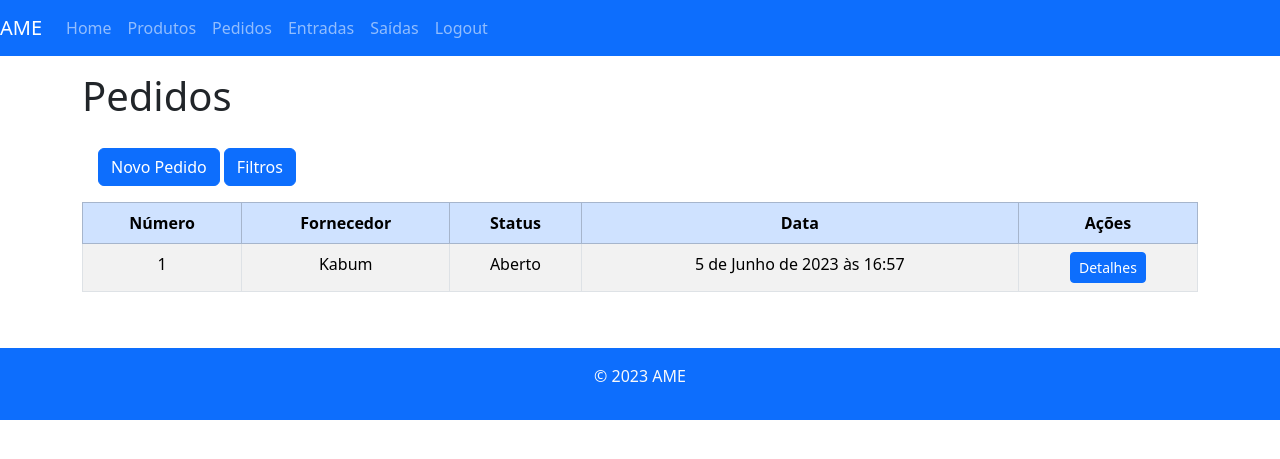
After one commit to joaocbarrozo/Inventory, a Django app: page /pedidos/ in a window 1280 px wide. The commit adds this page. Shown: the top 459 px of the page. Run offline with Django 4.2, Linux system fonts and the light colour scheme; a user stored in the database is signed in; data comes from the database, SQL or seed files in the repository; some libraries are stand-ins or nearby versions.

Commit message:
Tela de pedidos e parte da de detalhes de pedidos

```diff
--- a/almoxarifado/forms.py
+++ b/almoxarifado/forms.py
@@ -75,9 +75,17 @@ class TransactionForm(forms.ModelForm):
 class PedidoForm(forms.ModelForm):
     class Meta:
         model = Pedido
-        fields = []
+        fields = ["fornecedor", "status"]
+        widgets = {
+            'fornecedor': forms.Select(attrs={'class': 'form-control'}),
+            'status': forms.Select(attrs={'class': 'form-control'}),
+        }
 
 class ProdutoPedidoForm(forms.ModelForm):
     class Meta:
         model = ProdutoPedido
-        fields = ['produto', 'quantidade']
+        fields = ["produto", "quantidade"]
+        widgets = {
+            'produto': forms.Select(attrs={'class': 'form-control'}),
+            'quantidade': forms.NumberInput(attrs={'class': 'form-control'}),
+        }
--- a/almoxarifado/models.py
+++ b/almoxarifado/models.py
@@ -108,10 +108,10 @@ class Pedido(models.Model):
         ('Realizado', 'realizado'),
         ('Cancelado', 'cancelado')
     )
-
+    produtos = models.ManyToManyField(Produto, through="ProdutoPedido")
     criado_em = models.DateTimeField(auto_now_add=True)
     status = models.CharField(max_length=20,choices=STATUS)
-    solicitante = models.ForeignKey(User, on_delete=models.CASCADE)
+    fornecedor = models.ForeignKey(Fornecedor, on_delete=models.CASCADE)
 
 class ProdutoPedido(models.Model):
     pedido = models.ForeignKey(Pedido, on_delete=models.CASCADE)
--- a/almoxarifado/templates/base.html
+++ b/almoxarifado/templates/base.html
@@ -21,6 +21,7 @@
 
   <body>
     <header>
+      <!-- Barra de navegação superior -->
       <nav class="navbar navbar-expand-lg navbar-dark bg-primary">
         <a class="navbar-brand" href="{% url 'home' %}">AME</a>
         <button class="navbar-toggler" type="button" data-toggle="collapse" data-target="#navbarNav" aria-controls="navbarNav" aria-expanded="false" aria-label="Toggle navigation">
@@ -33,6 +34,9 @@
             </li>
             <li class="nav-item">
               <a class="nav-link" href="{% url 'produtos' %}">Produtos</a>
+            </li>
+            <li class="nav-item">
+              <a class="nav-link" href="{% url 'pedidos' %}">Pedidos</a>
             </li>
             <li class="nav-item">
               <a class="nav-link" href="{% url 'entradas' %}">Entradas</a>
--- /dev/null
+++ b/almoxarifado/templates/pedidos.html
@@ -0,0 +1,140 @@
+{% extends 'base.html' %}
+{% load django_bootstrap5 %}
+
+{% block content %}
+  <h1>Pedidos</h1>
+ <!-- Painel superior de controles -->
+  <div class="container-fluid">
+    <div class="row">
+      <div class="col-3 text-white p-3">
+        <!-- Botão para adicionar novo produto -->
+        <button type="button" class="btn btn-primary mt-1" data-bs-toggle="modal" data-bs-target="#addPedidoModal">
+          Novo Pedido
+        </button>
+        <!-- Botão para exibir/esconder filtros -->
+        <button type="button" class="btn btn-primary mt-1" id="botaoFiltros" onClick="esconderFiltro()">
+          Filtros
+        </button>
+      </div>
+      <div class="col-9 text-dark p-3">
+        <!-- Filtro -->
+        <form class="form-control" id="formFiltro">
+          <div class="row">
+            <div class="col-md-4">
+              <div class="form-group">
+                <label for="id" class="form-label">Número:</label>
+                <input type="text" name="id" class="form-control">
+              </div>
+            </div>
+            <div class="col-md-4">
+              <div class="form-group">
+                <label for="fornecedor" class="form-label">Fornecedor:</label>
+                <input type="text" name="fornecedor" class="form-control">
+              </div>
+            </div>
+            <div class="col-md-4">
+              <div class="form-group">
+                <label for="status" class="form-label">Status:</label>
+                <input type="select" name="status" class="form-control">
+              </div>
+            </div>
+          </div>
+
+          <div class="row">
+            <div class="col-md-6">
+              <div class="form-group">
+                <label for="data_inicial" class="form-label">Data Inicial:</label>
+                <input type="date" name="data_inicial" class="form-control">
+              </div>
+            </div>
+            <div class="col-md-6">
+              <div class="form-group">
+                <label for="data_final" class="form-label">Data Final:</label>
+                <input type="date" name="data_final" class="form-control">
+              </div>
+            </div>
+          </div>
+
+          <button class="btn btn-primary btn-sm mt-1 " type="submit">Filtrar</button>
+        </form>
+      </div>
+    </div>
+  </div>
+
+  <!-- Modal para adicionar um produto -->
+  <div class="modal fade" id="addPedidoModal" tabindex="-1" aria-labelledby="addPedidoModalLabel" aria-hidden="true">
+    <div class="modal-dialog">
+      <div class="modal-content">
+        <div class="modal-header">
+          <h5 class="modal-title" id="addPedidoModalLabel">Novo Pedido</h5>
+          <button type="button" class="btn-close" data-bs-dismiss="modal" aria-label="Close"></button>
+        </div>
+        <div class="modal-body">
+          <form class="form-control" method="post" action="{% url 'pedidos' %}">
+            {% csrf_token %}
+            {{ form }}
+            <div class="modal-footer">
+              <button type="submit" class="btn btn-primary">Salvar</button>
+              <button type="button" class="btn btn-secondary" data-bs-dismiss="modal">Cancelar</button>
+            </div>
+          </form>
+        </div>
+      </div>
+    </div>
+  </div>
+
+  <!-- Script para aplicar autocapitalize -->
+  <script>
+    // Obtém o formulário do modal
+    const modalFormulario = document.querySelector('#addPedidoModal form');
+
+    // Obtém todos os campos de texto do formulário
+    const camposTexto = modalFormulario.querySelectorAll('input[type="text"], textarea');
+
+    // Adiciona evento de escuta para o evento de digitação em cada campo
+    camposTexto.forEach(function(campo) {
+      campo.addEventListener('input', function() {
+        this.value = this.value.toUpperCase();
+      });
+    });
+  </script>
+
+  <!-- Mensagem de sucesso ao adicionar um pedido -->
+  {% if messages %}
+    <div class="alert alert-success alert-dismissible fade show" role="alert">
+        {% for message in messages %}
+            {{ message }}
+        {% endfor %}
+        <button type="button" class="btn-close" data-bs-dismiss="alert"></button>
+    </div>
+  {% endif %}
+
+  <!-- Tabela de dados dos produtos -->
+  <div class="table-responsive">
+    <table class="table table-hover table-striped table-bordered ">
+      <thead class="table-primary">
+        <tr>
+          <th>Número</th>
+          <th>Fornecedor</th>
+          <th>Status</th>
+          <th>Data</th>
+          <th>Ações</th>
+        </tr>
+      </thead>
+      <tbody>
+        {% for pedido in pedidos %}
+          <tr>
+            <td>{{ pedido.id }}</td>
+            <td>{{ pedido.fornecedor }}</td>
+            <td>{{ pedido.status }}</td>
+            <td>{{ pedido.criado_em }}</td>
+            <td>
+              <a href="{% url 'detalhes_pedido' pedido_id=pedido.id %}" class="btn btn-primary btn-sm">Detalhes</a>
+            </td>
+          </tr>
+        {% endfor %}
+      </tbody>
+    </table>
+  </div>
+  <br>
+{% endblock %}
--- a/almoxarifado/urls.py
+++ b/almoxarifado/urls.py
@@ -14,7 +14,7 @@ Including another URLconf
     2. Add a URL to urlpatterns:  path('blog/', include('blog.urls'))
 """
 from django.urls import path
-from .views import login_view, home_view, produtos_view, logout_view, transaction_log, add_product, add_transaction, lista_pedidos, criar_pedido, entradas_view, add_entrada_view, saidas_view, add_saida_view
+from .views import add_produto_pedido_view, detalhes_pedido_view, login_view, home_view, pedidos_view, produtos_view, logout_view, transaction_log, add_product, add_transaction, lista_pedidos, criar_pedido, entradas_view, add_entrada_view, saidas_view, add_saida_view
 
 urlpatterns = [
     # other URL patterns
@@ -26,11 +26,12 @@ urlpatterns = [
     #path('transaction/', transaction_log, name='transaction_log'),
     #path('add-product/', add_product, name='add_product'),
     #path('add-transaction/', add_transaction, name='add_transaction'),
-    path('lista-pedidos/', lista_pedidos, name='pedidos'),
+    path('pedidos/', pedidos_view, name='pedidos'),
     path('criar-pedidos/', criar_pedido, name='criar_pedido'),
     path('entradas/', entradas_view, name='entradas'),
     path('add_entrada/', add_entrada_view, name='add_entrada'),
     path('saidas/', saidas_view, name='saidas'),
     path('add_saida/', add_saida_view, name='add_saida'),
-
+    path('pedido/<int:pedido_id>/adicionar_produto/', add_produto_pedido_view, name='add_produto_pedido'),
+    path('pedido/<int:pedido_id>/', detalhes_pedido_view, name='detalhes_pedido'),
 ]
--- a/almoxarifado/views.py
+++ b/almoxarifado/views.py
@@ -1,4 +1,4 @@
-from django.shortcuts import render, redirect
+from django.shortcuts import get_object_or_404, render, redirect
 from .models import Produto, Transacao, Pedido, ProdutoPedido, Entrada, Saida
 from django.contrib.auth import logout
 from django.contrib.auth.forms import AuthenticationForm
@@ -160,6 +160,67 @@ def add_saida_view(request):
     return render(request, 'add_saida.html', {'form': form})
 
 @login_required
+def pedidos_view(request):
+    if request.method == 'POST':
+        form = PedidoForm(request.POST)
+        if form.is_valid():
+            form.save()
+            messages.success(request, 'Pedido salvo com sucesso!')
+            return redirect('pedidos')
+    else:
+        form = PedidoForm()
+
+    pedidos = Pedido.objects.all().order_by("-criado_em")
+    #Filtra os produtos por nome, categoria e local
+    id = request.GET.get('id')
+    fornecedor = request.GET.get('fornecedor')
+    status = request.GET.get('status')
+    data_inicial = request.GET.get('data_inicial')
+    data_final = request.GET.get('data_final')
+
+    if data_inicial:
+        data_inicial = datetime.strptime(data_inicial, '%Y-%m-%d').date()
+    if data_final:
+        data_final = datetime.strptime(data_final, '%Y-%m-%d').date()
+
+    if id:
+        pedidos = pedidos.filter(id__icontains=id)
+    if fornecedor:
+        pedidos = pedidos.filter(fornecedor__nome__icontains=fornecedor)
+    if status:
+        pedidos = pedidos.filter(status__icontains=status)
+
+    return render(request, 'pedidos.html', {'pedidos': pedidos, 'form': form})
+
+@login_required
+def add_produto_pedido_view(request, pedido_id):
+    pedido = get_object_or_404(Pedido, id=pedido_id)
+
+    if request.method == 'POST':
+        form = ProdutoPedidoForm(request.POST)
+        if form.is_valid():
+            produto_pedido = form.save(commit=False)
+            produto_pedido.pedido = pedido
+            produto_pedido.save()
+            messages.success(request, 'Produto adicionado ao pedido com sucesso!')
+            return redirect('detalhes_pedido', pedido_id=pedido.id)
+    else:
+        form = ProdutoPedidoForm()
+
+    todos_produtos = Produto.objects.all()  # Obtenha todos os produtos disponíveis
+
+    return render(request, 'detalhes_pedido.html', {'form': form, 'pedido': pedido, 'todos_produtos': todos_produtos})
+
+
+@login_required
+def detalhes_pedido_view(request, pedido_id):
+    pedido = get_object_or_404(Pedido, id=pedido_id)
+    produtos = pedido.produtos.all()
+
+    return render(request, 'detalhes_pedido.html', {'pedido': pedido, 'produtos': produtos})
+
+
+@login_required
 def transaction_log(request):
     transactions = Transacao.objects.all()
      # Filter transactions by product name
```
Also changed, not shown: almoxarifado/admin.py (+2 -6 lines), almoxarifado/templates/criar_pedido.html (deleted, +0 -10 lines), almoxarifado/templates/detalhes_pedido.html (added, +63 -0 lines), almoxarifado/templates/lista_pedidos.html (deleted, +0 -9 lines), almoxarifado/migrations/0009_remove_pedido_solicitante_pedido_fornecedor_and_more.py (added), db.sqlite3.
